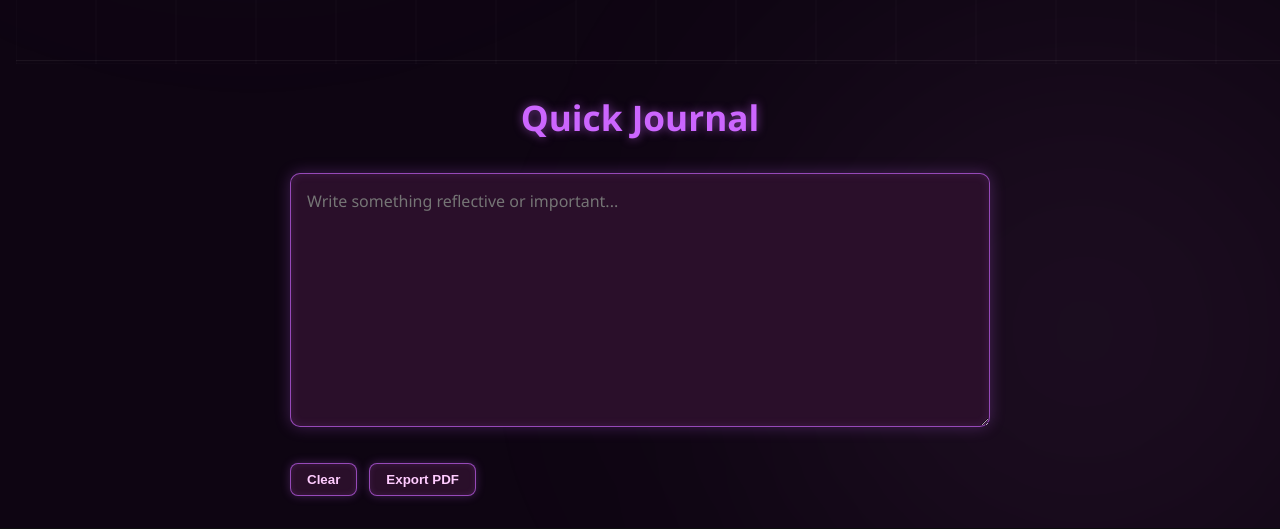
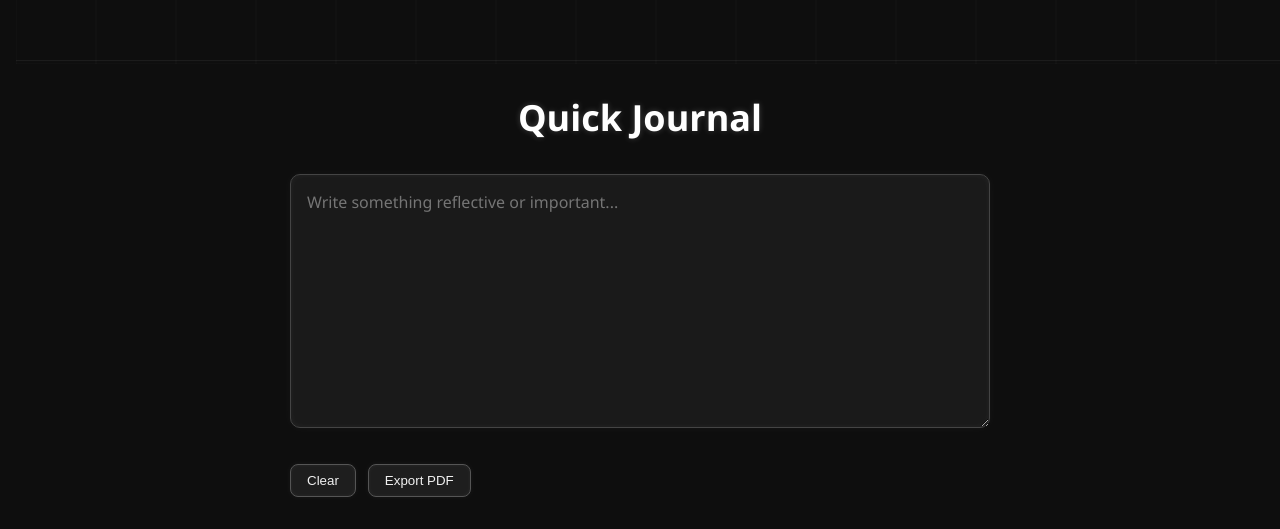
Before and after one commit to anudeep-kumar-beri/controlhub_frontend, a React (Create React App) app: page /quick-journal in a window 1280 px wide. Shown: the part 768-1297 px from the top of the page. Built offline with nearby package versions, Linux system fonts and the light colour scheme; no server answers; the HTML template or start-up script is replaced by a standard one; a web font is replaced by a local one.

Commit message:
Update QuickJournalPage.css

```diff
--- a/src/pages/QuickJournalPage.css
+++ b/src/pages/QuickJournalPage.css
@@ -1,6 +1,6 @@
 .journal-page {
-  background-color: #0e0512;
-  color: #cc66ff;
+  background-color: #0e0e0e;
+  color: #e0e0e0;
   font-family: 'Segoe UI', sans-serif;
   min-height: 100vh;
   padding: 2rem 1rem;
@@ -16,68 +16,31 @@
     padding: 1rem 0.5rem;
   }
 }
-
 @media (max-width: 480px) {
   .journal-page {
     padding: 0.5rem 0.25rem;
   }
 }
 
-/* 🌌 Aurora Glow Background */
-.journal-page::before,
-.journal-page::after {
-  content: '';
-  position: absolute;
-  width: 1000px;
-  height: 1000px;
-  top: -300px;
-  left: -300px;
-  background: radial-gradient(circle at center, rgba(204, 102, 255, 0.08), transparent 70%);
-  z-index: 0;
-  animation: auroraMove 16s ease-in-out infinite alternate;
-  filter: blur(120px);
-  pointer-events: none;
-}
-
-.journal-page::after {
-  top: auto;
-  bottom: -300px;
-  left: auto;
-  right: -300px;
-  background: radial-gradient(circle at center, rgba(255, 153, 255, 0.08), transparent 70%);
-  animation-delay: 4s;
-}
-
-@keyframes auroraMove {
-  0% {
-    transform: scale(1) translate(0, 0);
-  }
-  50% {
-    transform: scale(1.1) translate(60px, 40px);
-  }
-  100% {
-    transform: scale(1) translate(0, 0);
-  }
-}
-
-.journal-page h1 {
+.journal-title {
   text-align: center;
-  font-size: 2.2rem;
+  font-size: 2.25rem;
   margin-bottom: 2rem;
-  color: #cc66ff;
-  text-shadow: 0 0 10px #cc66ff88;
+  color: #ffffff;
+  text-shadow: 0 0 6px rgba(255, 255, 255, 0.2);
+  z-index: 1;
+  position: relative;
 }
 
 /* Responsive title */
 @media (max-width: 768px) {
-  .journal-page h1 {
+  .journal-title {
     font-size: 1.8rem;
     margin-bottom: 1.5rem;
   }
 }
-
 @media (max-width: 480px) {
-  .journal-page h1 {
+  .journal-title {
     font-size: 1.5rem;
     margin-bottom: 1rem;
   }
@@ -88,15 +51,15 @@ textarea {
   max-width: 700px;
   margin: 0 auto;
   display: block;
-  background-color: #2a0f2a;
-  color: #ffb3ff;
-  border: 1px solid #cc66ffaa;
+  background-color: #1a1a1a;
+  color: #f5f5f5;
+  border: 1px solid #444;
   border-radius: 10px;
   padding: 1rem;
   font-size: 1rem;
   font-family: inherit;
   resize: vertical;
-  box-shadow: 0 0 15px #cc66ff44, inset 0 0 10px #cc66ff22;
+  box-shadow: 0 0 10px rgba(255, 255, 255, 0.04), inset 0 0 6px rgba(255, 255, 255, 0.05);
   transition: border 0.3s ease, box-shadow 0.3s ease;
   position: relative;
   z-index: 1;
@@ -104,8 +67,8 @@ textarea {
 
 textarea:focus {
   outline: none;
-  border-color: #e699ff;
-  box-shadow: 0 0 20px #e699ff99, inset 0 0 10px #e699ff44;
+  border-color: #888;
+  box-shadow: 0 0 14px rgba(255, 255, 255, 0.1), inset 0 0 10px rgba(255, 255, 255, 0.08);
 }
 
 .journal-actions {
@@ -114,7 +77,7 @@ textarea:focus {
   display: flex;
   justify-content: space-between;
   align-items: center;
-  color: #cc66ffcc;
+  color: #bfbfbf;
   font-size: 0.9rem;
   gap: 0.75rem;
   flex-wrap: wrap;
@@ -127,82 +90,7 @@ textarea:focus {
   font-style: italic;
   flex: 1 1 100%;
   text-align: left;
-}
-
-.neon-save,
-.neon-delete {
-  background-color: #2a0f2a;
-  border: 1px solid #cc66ffaa;
-  color: #ffccff;
-  padding: 0.5rem 1rem;
-  border-radius: 8px;
-  cursor: pointer;
-  transition: all 0.3s ease;
-  font-weight: bold;
-  box-shadow: 0 0 10px #cc66ff44, inset 0 0 6px #cc66ff22;
-}
-
-.neon-save:hover,
-.neon-delete:hover {
-  background-color: #3a1040;
-  box-shadow: 0 0 14px #e699ff77, inset 0 0 8px #e699ff55;
-}
-
-.neon-save:focus,
-.neon-delete:focus {
-  outline: none;
-  box-shadow: 0 0 0 2px #cc66ff;
-}
-
-.neon-export {
-  background-color: #2a0f2a;
-  border: 1px solid #cc66ffaa;
-  color: #ffccff;
-  padding: 0.5rem 1rem;
-  border-radius: 8px;
-  cursor: pointer;
-  transition: all 0.3s ease;
-  font-weight: bold;
-  box-shadow: 0 0 10px #cc66ff44, inset 0 0 6px #cc66ff22;
-}
-
-.neon-export:hover {
-  background-color: #3a1040;
-  box-shadow: 0 0 14px #e699ff77, inset 0 0 8px #e699ff55;
-}
-
-.neon-export:focus {
-  outline: none;
-  box-shadow: 0 0 0 2px #cc66ff;
-}
-
-/* Mobile responsive */
-@media (max-width: 480px) {
-  textarea {
-    font-size: 0.95rem;
-    padding: 0.75rem;
-  }
-
-  .journal-actions {
-    flex-direction: column;
-    align-items: flex-start;
-  }
-
-  .neon-save,
-  .neon-delete {
-    width: 100%;
-    text-align: center;
-  }
-
-  .neon-export {
-    width: 100%;
-    text-align: center;
-  }
-
-  .timestamp {
-    text-align: center;
-    margin-bottom: 0.5rem;
-  }
+  color: #999;
 }
 
 .button-group {
@@ -230,3 +118,51 @@ textarea:focus {
     flex: 1 1 100%;
   }
 }
+
+.neon-save,
+.neon-delete,
+.neon-export {
+  background-color: #1e1e1e;
+  border: 1px solid #555;
+  color: #f0f0f0;
+  padding: 0.5rem 1rem;
+  border-radius: 8px;
+  cursor: pointer;
+  transition: all 0.3s ease;
+  font-weight: 500;
+  box-shadow: 0 0 6px rgba(255, 255, 255, 0.05), inset 0 0 4px rgba(255, 255, 255, 0.05);
+}
+
+.neon-save:hover,
+.neon-delete:hover,
+.neon-export:hover {
+  background-color: #2a2a2a;
+  box-shadow: 0 0 10px rgba(255, 255, 255, 0.08), inset 0 0 6px rgba(255, 255, 255, 0.05);
+}
+
+.neon-save:focus,
+.neon-delete:focus,
+.neon-export:focus {
+  outline: none;
+  box-shadow: 0 0 0 2px rgba(255, 255, 255, 0.2);
+}
+
+/* Mobile optimization */
+@media (max-width: 480px) {
+  textarea {
+    font-size: 0.95rem;
+    padding: 0.75rem;
+  }
+
+  .journal-actions {
+    flex-direction: column;
+    align-items: flex-start;
+  }
+
+  .neon-save,
+  .neon-delete,
+  .neon-export {
+    width: 100%;
+    text-align: center;
+  }
+}
```
